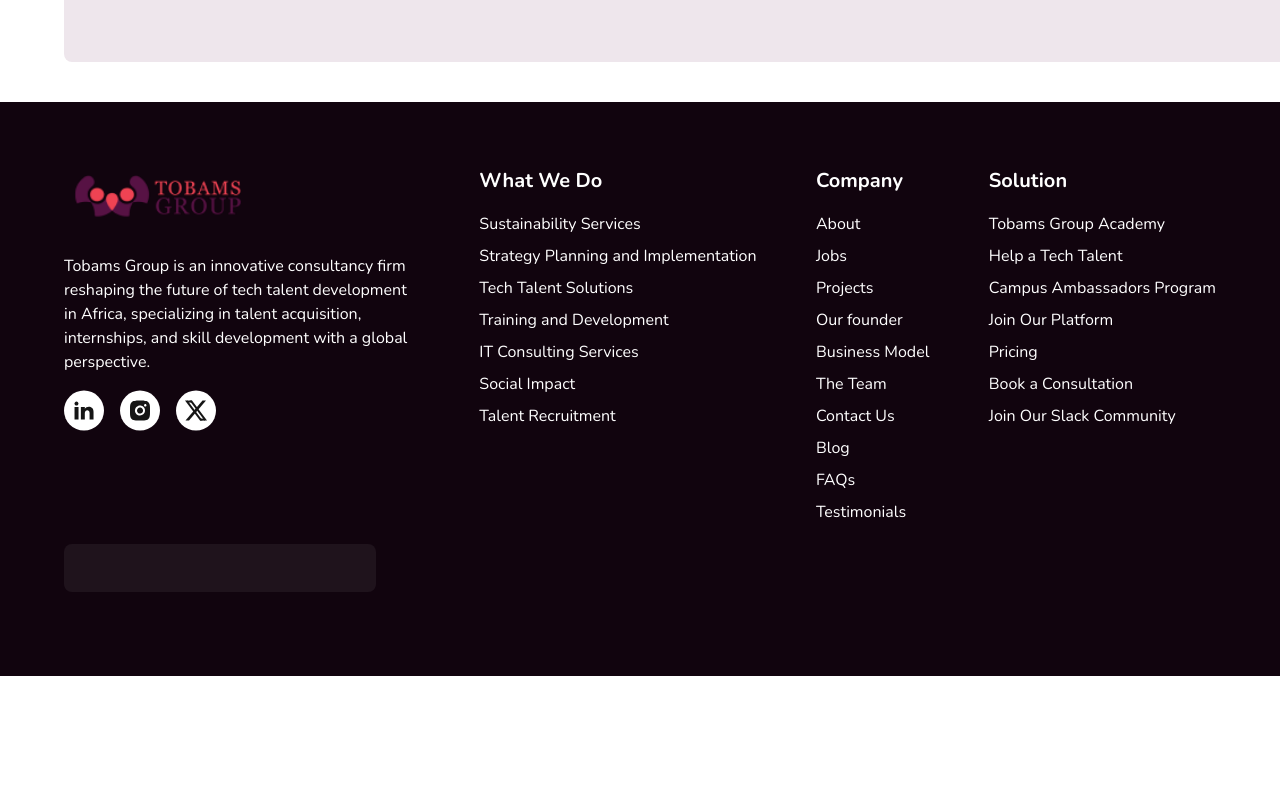
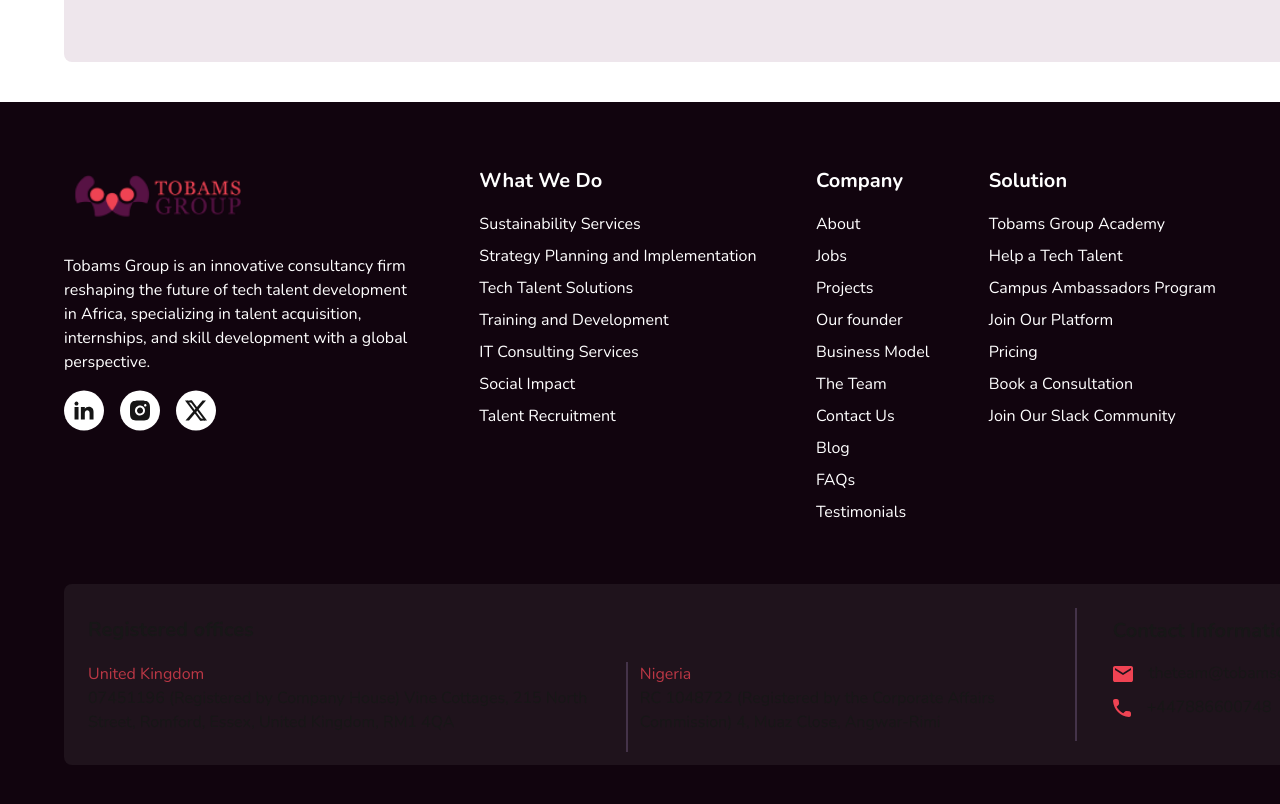
Before and after one commit to okolo157/blogging-app, a Next.js app: page / in a window 1280 px wide. Shown: the part 1446-2250 px from the top of the page. Before the commit the page ends 2122 px from the top, so only its background shows below. Built offline with nearby package versions, Linux system fonts and the light colour scheme; no server answers.

Commit message:
Refactor footer component to use semantic HTML elements and improve structure; update TODO list

```diff
--- a/components/BlogSection.tsx
+++ b/components/BlogSection.tsx
@@ -2,7 +2,6 @@
 
 import Image from "next/image";
 import React, { useEffect, useState } from "react";
-
 
 interface Article {
   id: number;
--- a/components/Footer.tsx
+++ b/components/Footer.tsx
@@ -3,9 +3,9 @@
 
 export const Footer = () => {
   return (
-    <div className="bg-[#11040E] p-8 md:p-16 w-full">
+    <footer className="bg-[#11040E] p-8 md:p-16 w-full">
       <div className="w-full max-w-[1312px] mx-auto flex flex-col md:flex-row justify-between gap-8">
-        <div className="max-w-[356px] flex flex-col gap-4">
+        <section className="max-w-[356px] flex flex-col gap-4">
           <Image
             src="/images/bg.png"
             alt="footer tobams logo"
@@ -13,10 +13,12 @@
             height={72}
           />
           <p className="font-normal text-[16px] text-white">
-            Tobams Group is an innovative consultancy firm reshaping the future
-            of tech talent development in Africa, specializing in talent
-            acquisition, internships, and skill development with a global
-            perspective.
+            <span>
+              Tobams Group is an innovative consultancy firm reshaping the
+              future of tech talent development in Africa, specializing in
+              talent acquisition, internships, and skill development with a
+              global perspective.
+            </span>
           </p>
           <div className="flex gap-4">
             <svg
@@ -69,10 +71,10 @@
               />
             </svg>
           </div>
-        </div>
+        </section>
 
-        <div className="max-w-[295px] flex flex-col gap-4">
-          <p className="font-bold text-[20px] text-white">What We Do</p>
+        <section className="cursor-pointer max-w-[295px] flex flex-col gap-4">
+          <h2 className="font-bold text-[20px] text-white">What We Do</h2>
           <div className="flex flex-col gap-2">
             {[
               "Sustainability Services",
@@ -84,14 +86,14 @@
               "Talent Recruitment",
             ].map((item, index) => (
               <p key={index} className="font-normal text-[16px] text-white">
-                {item}
+                <span>{item}</span>
               </p>
             ))}
           </div>
-        </div>
+        </section>
 
-        <div className="max-w-[295px] flex flex-col gap-4">
-          <p className="font-bold text-[20px] text-white">Company</p>
+        <section className="max-w-[295px] flex flex-col gap-4">
+          <h2 className="font-bold text-[20px] text-white">Company</h2>
           <div className="flex flex-col gap-2">
             {[
               "About",
@@ -106,14 +108,14 @@
               "Testimonials",
             ].map((item, index) => (
               <p key={index} className="font-normal text-[16px] text-white">
-                {item}
+                <span>{item}</span>
               </p>
             ))}
           </div>
-        </div>
+        </section>
 
-        <div className="max-w-[295px] flex flex-col gap-4">
-          <p className="font-bold text-[20px] text-white">Solution</p>
+        <section className="max-w-[295px] flex flex-col gap-4">
+          <h2 className="font-bold text-[20px] text-white">Solution</h2>
           <div className="flex flex-col gap-2">
             {[
               "Tobams Group Academy",
@@ -125,18 +127,69 @@
               "Join Our Slack Community",
             ].map((item, index) => (
               <p key={index} className="font-normal text-[16px] text-white">
-                {item}
+                <span>{item}</span>
               </p>
             ))}
           </div>
-        </div>
+        </section>
       </div>
 
-      <div className="max-w-[312px] max-h-[221px] pt-[20px] pb-[20px] gap-2">
-        <div className="bg-[#FFFFFF0F] rounded-lg p-[24px] max-h-[181px] gap-[24px]">
-            <div></div>
+      <section className="max-w-[1312px] mt-10 w-[1312px] max-h-[221px] pt-[20px] pb-[20px] gap-2">
+        <div className="bg-[#FFFFFF0F] flex rounded-lg p-[24px] max-h-[181px] gap-[24px]">
+          <div className="flex flex-col max-h-[133px] max-w-[962px] gap-[10px]">
+            <p className="w-[171px] my-2 font-bold text-xl">
+              Registered offices
+            </p>
+            <div className="flex">
+              <p className="flex flex-col font-sm text-base">
+                <span className="text-[#bb3745]">United Kingdom</span>
+                07451196 (Registered by Company House) Vine Cottages, 215 North
+                Street, Romford, Essex, United Kingdom, RM1 4QA
+              </p>
+              <div className="h-[90px] self-center border-[1px] border-purple-300 opacity-20 mx-3"></div>
+              <p className="flex flex-col font-sm text-base">
+                <span className="text-[#bb3745]">Nigeria</span>
+                RC 1048722 (Registered by the Corporate Affairs Commission) 4,
+                Muaz Close, Angwar-Rimi
+              </p>
+            </div>
+          </div>
+          <div className="h-[133px] self-center border-[1px] border-purple-300 opacity-20 mx-3"></div>
+          <div className="max-w-[254px] max-h-[104px] flex flex-col gap-[10px]">
+            <p className="max-w-[186px] max-h-[27px] font-bold text-[20px] my-2"> Contact Information</p>
+            <p className="flex items-center gap-[16px]">
+              <svg
+                width="20"
+                height="17"
+                viewBox="0 0 20 17"
+                fill="none"
+                xmlns="http://www.w3.org/2000/svg"
+              >
+                <path
+                  d="M2 16.9714C1.45 16.9714 0.979002 16.7754 0.587002 16.3834C0.195002 15.9914 -0.000664969 15.5208 1.69779e-06 14.9714V2.97144C1.69779e-06 2.42144 0.196002 1.95044 0.588002 1.55844C0.980002 1.16644 1.45067 0.970771 2 0.971437H18C18.55 0.971437 19.021 1.16744 19.413 1.55944C19.805 1.95144 20.0007 2.4221 20 2.97144V14.9714C20 15.5214 19.804 15.9924 19.412 16.3844C19.02 16.7764 18.5493 16.9721 18 16.9714H2ZM10 9.97144L18 4.97144V2.97144L10 7.97144L2 2.97144V4.97144L10 9.97144Z"
+                  fill="#EF4353"
+                />
+              </svg>
+              theteam@tobamsgroup.com
+            </p>
+            <p className="flex items-center gap-[16px]">
+              <svg
+                width="18"
+                height="19"
+                viewBox="0 0 18 19"
+                fill="none"
+                xmlns="http://www.w3.org/2000/svg"
+              >
+                <path
+                  d="M16.23 13.2314L13.69 12.9414C13.3914 12.9064 13.0886 12.9394 12.8046 13.0382C12.5206 13.1369 12.2626 13.2987 12.05 13.5114L10.21 15.3514C7.37123 13.9077 5.06382 11.6003 3.62004 8.76145L5.47004 6.91145C5.90004 6.48145 6.11004 5.88145 6.04004 5.27145L5.75004 2.75145C5.69335 2.26362 5.45923 1.81368 5.09228 1.48729C4.72532 1.16091 4.25115 0.980863 3.76004 0.981447H2.03004C0.900041 0.981447 -0.0399593 1.92145 0.0300407 3.05145C0.560041 11.5914 7.39004 18.4114 15.92 18.9414C17.05 19.0114 17.99 18.0714 17.99 16.9414V15.2114C18 14.2014 17.24 13.3514 16.23 13.2314Z"
+                  fill="#EF4353"
+                />
+              </svg>
+              +447886600748
+            </p>
+          </div>
         </div>
-      </div>
-    </div>
+      </section>
+    </footer>
   );
 };
```
Also changed, not shown: TODO.txt.
